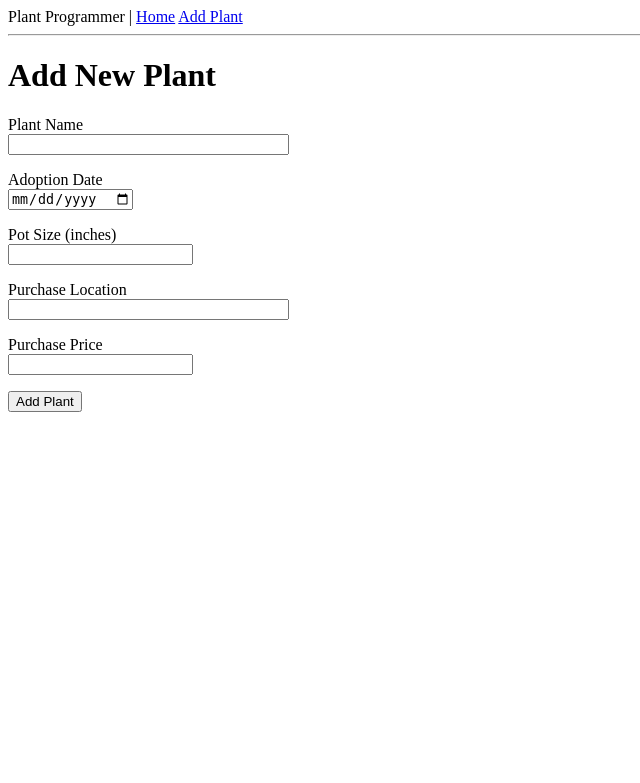
After one commit to apettenati/plant-tracker, a Flask app: page /add-plant in a window 1280 px wide. The commit adds this page. Shown: the top 783 px of the page, without its empty margins (0-640 px from the left). Run offline with Flask 2, Linux system fonts and the light colour scheme; parts of the project's set-up code (start-up, migrations or seed data) failed here and were passed over; some libraries are stand-ins or nearby versions.

Commit message:
add html files and create add-plant route and form

```diff
--- /dev/null
+++ b/app/forms.py
@@ -0,0 +1,11 @@
+from flask_wtf import FlaskForm
+from wtforms import StringField, SubmitField, DateField, DecimalField
+from wtforms.validators import DataRequired, NumberRange, Optional
+
+class AddPlantForm(FlaskForm):
+    plant_name = StringField('Plant Name', validators=[DataRequired()])
+    adoption_date = DateField('Adoption Date', validators=[Optional()])
+    pot_size = DecimalField('Pot Size (inches)', validators=[Optional(), NumberRange(0.00, 99.50)])
+    purchase_location = StringField('Purchase Location', validators=[Optional()])
+    purchase_price = DecimalField('Purchase Price', validators=[Optional()])
+    submit = SubmitField('Add Plant')
--- a/app/queries/plant.py
+++ b/app/queries/plant.py
@@ -20,7 +20,7 @@ def get_plant(connection: psycopg2, plant_id: int) -> dict:
         if plant is not None:
             return dict(zip(headers, plant))
 
-def add_plant(connection: psycopg2,
+def create_plant(connection: psycopg2,
               plant_name: str,
               adoption_date: datetime=None,
               pot_size: float=None,
--- a/app/routes.py
+++ b/app/routes.py
@@ -1,10 +1,11 @@
-from flask import Flask, request, jsonify, render_template, redirect, flash
+from flask import request, jsonify, render_template, redirect, flash, url_for
 import psycopg2
 from configparser import ConfigParser
-from .queries.plant import get_all_plants, add_plant, get_plant, update_plant, delete_plant
-from .queries.user import get_user
-from .queries.water import get_last_watered, get_water_tracker, water_plant
+from app.queries.plant import get_all_plants, create_plant, get_plant, update_plant, delete_plant
+from app.queries.user import get_user
+from app.queries.water import get_last_watered, get_water_tracker, water_plant
 from app import app
+from app.forms import AddPlantForm
 
 ''' establish Postgres connection'''
 config = ConfigParser()
@@ -25,11 +26,8 @@ connection = psycopg2.connect(
 )
 
 
-# app = Flask(__name__)
-
-
 @app.route('/')
-def home():
+def index():
     plants = get_all_plants(connection)
     return render_template('index.html', plants=plants)
 
@@ -79,6 +77,16 @@ def plants():
         else:
             return f'Plant {plant_id} does not exist'
 
+@app.route('/add-plant', methods=['GET', 'POST'])
+def add_plant():
+    form = AddPlantForm()
+    if form.validate_on_submit():
+        plant = create_plant(connection, form.plant_name.data, form.adoption_date.data, form.pot_size.data, form.purchase_location.data, form.purchase_price.data)
+        if plant:
+            flash('New plant submitted')
+            return redirect(url_for('index'))
+    return render_template('add_plant.html', title='Add Plant', form=form)
+
 
 @app.route('/water', methods=['POST', 'GET', 'DELETE'])
 def water():
--- /dev/null
+++ b/app/templates/add_plant.html
@@ -0,0 +1,45 @@
+{% extends "base.html" %}
+
+{% block content %}
+
+<h1>Add New Plant</h1>
+<form action="" method="POST" novalidate>
+    {{ form.hidden_tag() }}
+    <p>
+        {{ form.plant_name.label }} </br>
+        {{ form.plant_name(size=32) }}
+        {% for error in form.plant_name.errors %}
+        <span style="color: red;">[{{ error }}]</span>
+        {% endfor %}
+    </p>
+    <p>
+        {{ form.adoption_date.label }} </br>
+        {{ form.adoption_date(size=32) }}
+        {% for error in form.adoption_date.errors %}
+        <span style="color: red;">[{{ error }}]</span>
+        {% endfor %}
+    </p>
+    <p>
+        {{ form.pot_size.label }} </br>
+        {{ form.pot_size(size=32) }}
+        {% for error in form.pot_size.errors %}
+        <span style="color: red;">[{{ error }}]</span>
+        {% endfor %}
+    </p>
+    <p>
+        {{ form.purchase_location.label }} </br>
+        {{ form.purchase_location(size=32) }}
+        {% for error in form.purchase_location.errors %}
+        <span style="color: red;">[{{ error }}]</span>
+        {% endfor %}
+    </p>
+    <p>
+        {{ form.purchase_price.label }} </br>
+        {{ form.purchase_price(size=32) }}
+        {% for error in form.purchase_price.errors %}
+        <span style="color: red;">[{{ error }}]</span>
+        {% endfor %}
+    </p>
+    <p>{{ form.submit() }}</p>
+</form>
+{% endblock %}
--- /dev/null
+++ b/app/templates/base.html
@@ -0,0 +1,42 @@
+<html>
+    <head>
+      {% if title %}
+      <title>{{ title }}</title>
+      {% else %}
+      <title>Plant Programmer</title>
+      {% endif %}
+      <style>
+        table tr td {
+          border: 1px solid black;
+          border-collapse: collapse;
+        }
+      </style>
+    </head>
+
+    <body>
+
+      <!-- navbar -->
+      <div>
+        Plant Programmer |
+      <a href="{{ url_for('index') }}">Home</a>
+      <a href="{{ url_for('add_plant') }}">Add Plant</a>
+      </div>
+
+      <hr>
+
+      <!-- handle flash messages -->
+      {% with messages = get_flashed_messages() %}
+      {% if messages %}
+      <ul>
+        {% for message in messages %}
+        <li> {{ message }} </li>
+        {% endfor %}
+      </ul>
+      {% endif %}
+      {% endwith %}
+
+      {% block content %}{% endblock %}
+
+    </body>
+
+</html>
```
Also changed, not shown: app/templates/index.html (+5 -11 lines).
